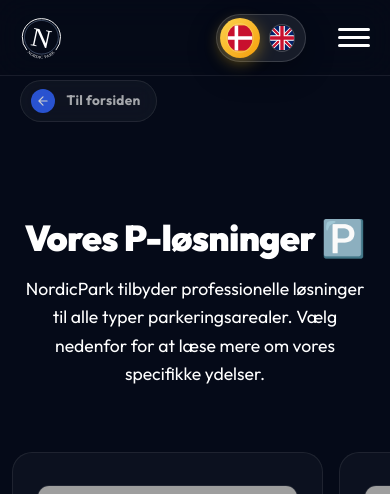
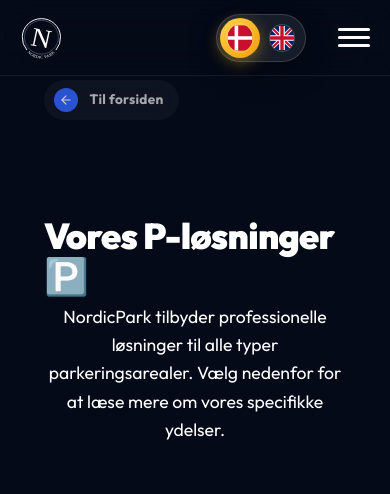
Before and after one commit to adiliqbal96/Nordicpark, a Vue app in the folder frontend/: page /services in a window 390 px wide. Shown: the top 494 px of the page. Built offline with nearby package versions, Linux system fonts and the light colour scheme; grey boxes are pictures that could not be loaded; the HTML template or start-up script is replaced by a standard one.

Commit message:
Refine navigation alignment and header spacing for consistent Wow aesthetic

```diff
--- a/frontend/src/components/Backlink.vue
+++ b/frontend/src/components/Backlink.vue
@@ -1,6 +1,6 @@
 <template>
   <div class="back-link-wrapper">
-    <RouterLink class="back-link glass" :to="to">
+    <RouterLink v-if="to" class="back-link glass" :to="to">
       <div class="back-arrow-container">
         <svg class="back-arrow-svg" viewBox="0 0 24 24" fill="none" xmlns="http://www.w3.org/2000/svg">
           <path d="M19 12H5M5 12L12 19M5 12L12 5" stroke="currentColor" stroke-width="2" stroke-linecap="round" stroke-linejoin="round"/>
@@ -8,6 +8,14 @@
       </div>
       <span class="back-label">{{ label }}</span>
     </RouterLink>
+    <button v-else class="back-link glass" @click="$emit('click')">
+      <div class="back-arrow-container">
+        <svg class="back-arrow-svg" viewBox="0 0 24 24" fill="none" xmlns="http://www.w3.org/2000/svg">
+          <path d="M19 12H5M5 12L12 19M5 12L12 5" stroke="currentColor" stroke-width="2" stroke-linecap="round" stroke-linejoin="round"/>
+        </svg>
+      </div>
+      <span class="back-label">{{ label }}</span>
+    </button>
   </div>
 </template>
 
@@ -16,20 +24,22 @@
 
 const props = defineProps({
   to: {
-    type: Object,
-    default: () => ({ name: 'erhverv' })
+    type: [Object, String, null],
+    default: null
   },
   label: {
     type: String,
     default: 'Til forsiden'
   }
 })
+
+defineEmits(['click'])
 </script>
 
 <style scoped>
 .back-link-wrapper {
-  margin-bottom: 2rem;
-  display: inline-block;
+  margin-bottom: 1.5rem;
+  display: inline-flex;
 }
 
 .back-link {
@@ -44,6 +54,9 @@
   font-size: 0.9rem;
   transition: all 0.4s cubic-bezier(0.23, 1, 0.32, 1);
   border: 1px solid rgba(255, 255, 255, 0.1);
+  cursor: pointer;
+  background: none;
+  font-family: inherit;
 }
 
 .back-link.glass {
@@ -100,6 +113,11 @@
   .back-link {
     padding: 0.5rem 1rem 0.5rem 0.6rem;
     font-size: 0.85rem;
+    border: none;
+    background: rgba(255, 255, 255, 0.05);
+    cursor: pointer;
+    font-family: inherit;
+    width: auto;
   }
   .back-arrow-container {
     width: 24px;
--- a/frontend/src/style.css
+++ b/frontend/src/style.css
@@ -830,8 +830,13 @@
 .page {
   /* Removed max-width to allow internal containers to manage width */
   margin: 0 auto;
-  padding: 6rem 0;
-  /* Reduced from 8rem to move EVERYTHING up */
+  padding: 4rem 0;
+  /* Reduced from 6rem for tighter feel */
+}
+
+.header-nav-group {
+  margin-bottom: 2rem;
+  text-align: left;
 }
 
 /* --- SERVICES VIEW REFINEMENTS --- */
@@ -849,8 +854,9 @@
 .service-header h1 {
   font-size: clamp(2.5rem, 5vw, 4rem);
   margin-bottom: 0.5rem;
-  /* Reduced from 1rem */
   letter-spacing: -0.02em;
+  text-align: left;
+  /* Ensure left alignment */
 }
 
 .service-intro {
@@ -858,8 +864,8 @@
   color: var(--color-text-muted);
   line-height: 1.6;
   max-width: 700px;
-  margin-left: auto;
-  margin-right: auto;
+  margin: 0;
+  /* Left align */
 }
 
 .service-grid {
@@ -881,14 +887,18 @@
   }
 }
 
-.container {
-  max-width: 1200px;
+.container,
+.container--standard {
+  max-width: var(--container-max);
   margin: 0 auto;
   padding: 0 4rem;
+  width: 100%;
 }
 
 @media (max-width: 768px) {
-  .container {
+
+  .container,
+  .container--standard {
     padding: 0 1.5rem;
   }
 }
--- a/frontend/src/views/ContactView.vue
+++ b/frontend/src/views/ContactView.vue
@@ -8,7 +8,9 @@
     </div>
 
     <div class="container--standard relative z-10 pt-8">
-      <Backlink :to="{ name: 'erhverv' }" :label="i18n.t('services.back')" />
+      <div class="header-nav-group">
+        <Backlink :to="{ name: 'erhverv' }" :label="i18n.t('services.back')" />
+      </div>
 
       <div class="contact-grid">
         <!-- CONTACT INFO -->
--- a/frontend/src/views/ServicesView.vue
+++ b/frontend/src/views/ServicesView.vue
@@ -1,7 +1,9 @@
 <template>
   <div class="page hub-page">
     <div class="container--standard">
-      <Backlink :to="{ name: 'erhverv', hash: '#solutions' }" :label="i18n.t('services.back')" />
+      <div class="header-nav-group pt-8">
+        <Backlink :to="{ name: 'erhverv', hash: '#solutions' }" :label="i18n.t('services.back')" />
+      </div>
 
       <header class="service-header hub reveal">
         <h1 class="text-gradient">{{ i18n.t('services.hubTitle') }}</h1>
--- a/frontend/src/views/TicketView.vue
+++ b/frontend/src/views/TicketView.vue
@@ -67,13 +67,15 @@
             </div>
           </div>
 
-          <button class="btn-text-link mt-4" @click="step = 'identify'">← {{ i18n.t('portal.findAnother') }}</button>
+          <div class="mt-8 flex justify-center">
+            <Backlink @click="step = 'identify'" :label="i18n.t('portal.findAnother')" />
+          </div>
         </div>
 
         <!-- STEP 3: SPECIFIC FORMS -->
         <div v-else :key="step" class="portal-step">
           <header class="form-header">
-            <button class="back-nav" @click="step = 'portal'">← {{ i18n.t('portal.backToOverview') }}</button>
+            <Backlink @click="step = 'portal'" :label="i18n.t('portal.backToOverview')" />
           </header>
 
           <!-- PAYMENT FORM -->
@@ -556,8 +558,8 @@
 
 /* HEADER STYLES */
 .portal-header {
-  text-align: center;
-  margin-bottom: 4rem;
+  text-align: left; /* Changed from center */
+  margin-bottom: 2.5rem; /* Reduced from 4rem */
 }
 
 .wow-title {
@@ -577,7 +579,7 @@
   font-size: 1.15rem;
   color: var(--color-slate);
   max-width: 500px;
-  margin: 0 auto;
+  margin: 0; /* Changed from margin: 0 auto */
 }
 
 /* CARDS */
@@ -818,6 +820,11 @@
   color: rgba(255, 255, 255, 0.9);
 }
 
+.flex-center {
+  display: flex;
+  justify-content: center;
+}
+
 /* DROP AREA */
 .drop-area {
   border: 2px dashed var(--glass-border);
@@ -861,32 +868,6 @@
 .overlay-icon { font-size: 4rem; margin-bottom: 2rem; }
 
 /* MISC */
-.btn-text-link {
-  background: none;
-  border: none;
-  color: var(--color-slate);
-  cursor: pointer;
-  text-decoration: underline;
-  font-weight: 500;
-  margin: 0 auto;
-  display: block;
-}
-
-.back-nav {
-  background: none;
-  border: none;
-  color: var(--color-slate);
-  font-weight: 600;
-  cursor: pointer;
-  display: flex;
-  align-items: center;
-  gap: 0.5rem;
-  margin-bottom: 3rem;
-  transition: color 0.3s ease;
-}
-
-.back-nav:hover { color: var(--color-white); }
-
 .reveal {
   opacity: 0;
   animation: revealUp 0.6s cubic-bezier(0.23, 1, 0.32, 1) forwards;
```
